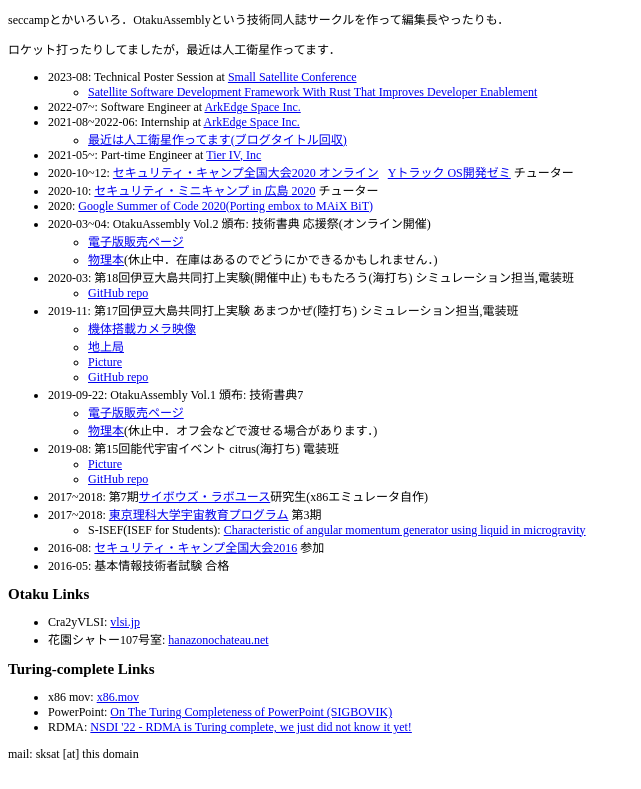
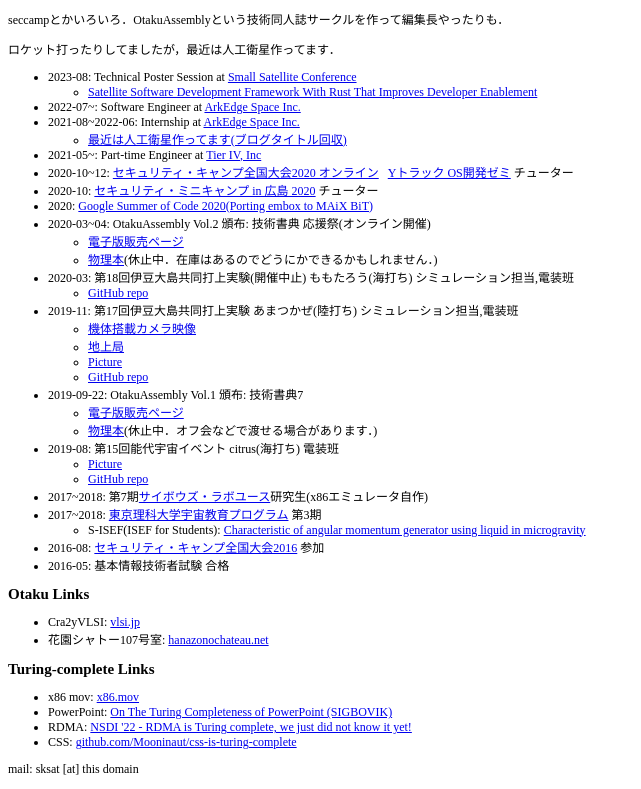
Before and after one commit to sksat/sksat.net, a plain HTML site: page index.html in a window 1280 px wide. Shown: the part 1159-1948 px from the top of the page, without its empty margins (0-641 px from the left). Drawn offline with Linux system fonts and the light colour scheme; a web font is replaced by a local one.

Commit message:
CSS is turing complete

```diff
--- a/index.html
+++ b/index.html
@@ -217,6 +217,7 @@
         <li>x86 mov: <a href="https://x86.mov/">x86.mov</a></li>
         <li>PowerPoint: <a href="https://www.youtube.com/watch?v=uNjxe8ShM-8">On The Turing Completeness of PowerPoint (SIGBOVIK)</a></li>
         <li>RDMA: <a href="https://www.usenix.org/conference/nsdi22/presentation/reda">NSDI '22 - RDMA is Turing complete, we just did not know it yet!</a></li>
+        <li>CSS: <a href="https://github.com/Mooninaut/css-is-turing-complete">github.com/Mooninaut/css-is-turing-complete</a></li>
       </ul>
     </section>
 
```
